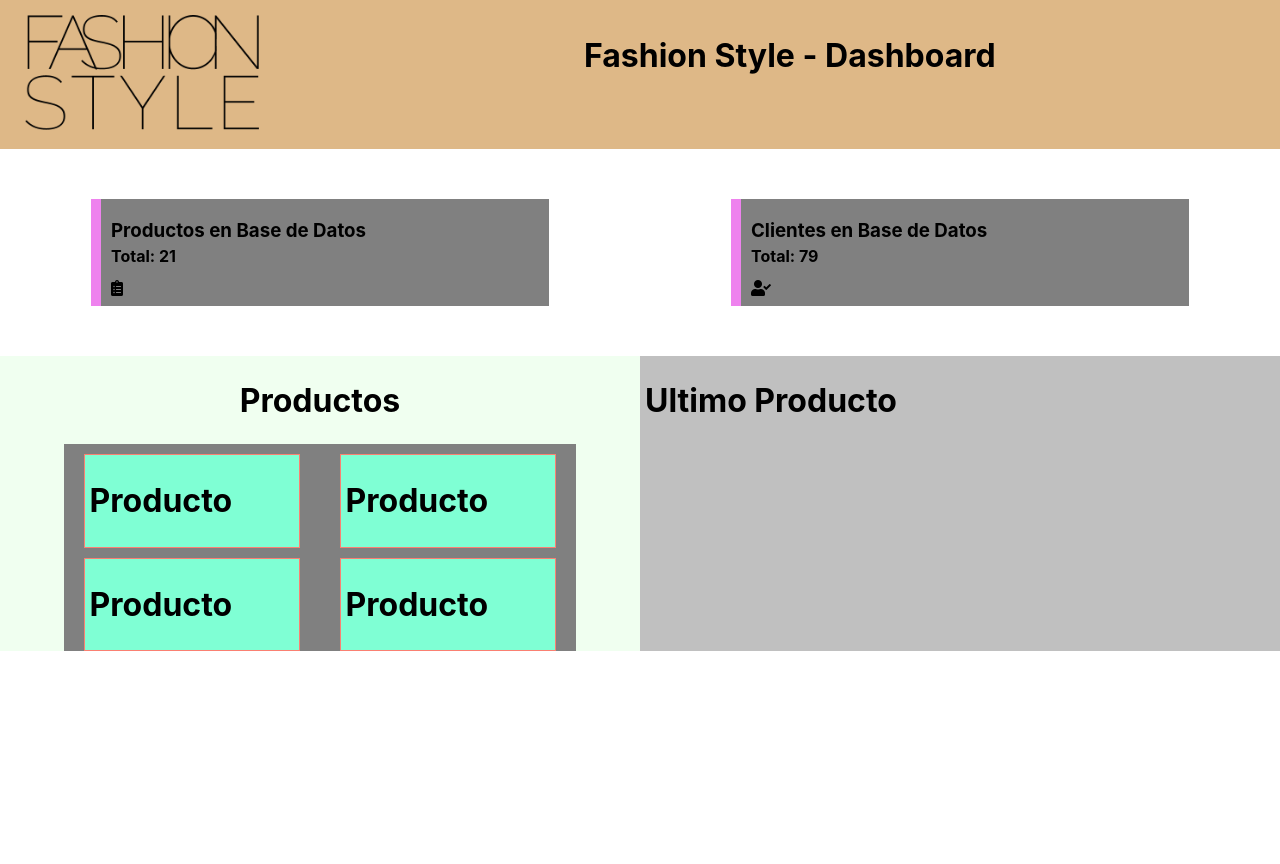
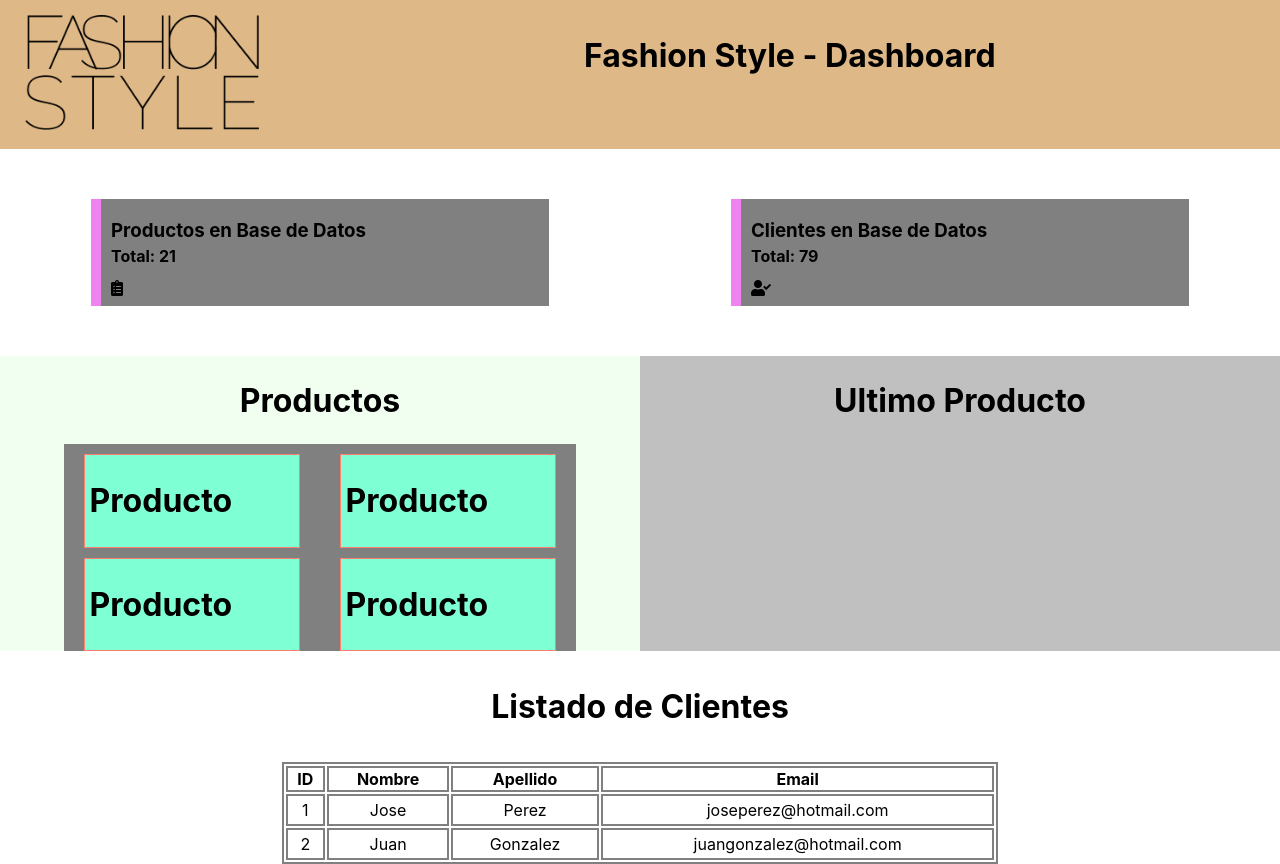
Before and after one commit to msalperin/dashboard-react, a React (Create React App) app in the folder fashion-app/: page / in a window 1280 px wide. Before the commit the page ends 800 px from the top, so only its background shows below. Built offline with nearby package versions, Linux system fonts and the light colour scheme.

Commit message:
mas avances

```diff
--- a/fashion-app/src/App.css
+++ b/fashion-app/src/App.css
@@ -72,6 +72,7 @@ h1{
 
 .titulo-centrado{
   margin:auto;
+  text-align: center;
   margin-top: 3%;
   margin-bottom: 3%;
   padding: 5px;
@@ -110,6 +111,31 @@ h2{
 .tarjeta-contenido{
   padding: 10px;
   line-height: 5px;
+}
+
+.clientes-container{
+  width: 100%;
+}
+
+.tablaClientes-container{
+  width: 80%;
+  margin:auto;
+}
+
+table{
+  width: 70%;
+  margin: auto;
+  border: 2px solid gray;
+  text-align: center;
+}
+
+th{
+  border: 2px solid gray;
+}
+
+td{
+  border: 2px solid gray;
+  padding: 4px;
 }
 
 
--- /dev/null
+++ b/fashion-app/src/components/CeldasTabla.js
@@ -0,0 +1,18 @@
+import React from 'react';
+
+
+function CeldasTabla(props){
+
+    return (
+                <tr>
+                    <td>{props.Id}</td>
+                    <td>{props.Nombre}</td>
+                    <td>{props.Apellido}</td>
+                    <td>{props.Mail}</td>
+                </tr>
+            )
+    }
+
+
+
+export default CeldasTabla;
--- /dev/null
+++ b/fashion-app/src/components/ContainerClientes.js
@@ -0,0 +1,19 @@
+import React from "react";
+import TablaClientes from "./TablaClientes";
+
+
+function ContainerClientes(){
+
+    return (
+
+        <div className="clientes-container">
+
+           <TablaClientes></TablaClientes>
+
+
+        </div>
+    )
+
+}
+
+export default ContainerClientes;
--- a/fashion-app/src/components/DashboardContainer.js
+++ b/fashion-app/src/components/DashboardContainer.js
@@ -1,6 +1,7 @@
 import React from "react";
 import ContainerTarjetas from "./ContainerTarjetas";
 import ContainerProductos from "./ContainerProductos";
+import ContainerClientes from "./ContainerClientes";
 
 
 function DashboardContainer(){
@@ -11,6 +12,7 @@ function DashboardContainer(){
 
             <ContainerTarjetas></ContainerTarjetas>
             <ContainerProductos></ContainerProductos>
+            <ContainerClientes></ContainerClientes>
 
         </div>
 
--- /dev/null
+++ b/fashion-app/src/components/TablaClientes.js
@@ -0,0 +1,57 @@
+import React from "react";
+import CeldasTabla from "./CeldasTabla";
+
+let tableRowsData = [
+
+    {
+        Id: '1',
+        Nombre: 'Jose',
+        Apellido: 'Perez',
+        Mail: 'joseperez@hotmail.com',
+
+    },
+    {
+        Id: '2',
+        Nombre: 'Juan',
+        Apellido: 'Gonzalez',
+        Mail: 'juangonzalez@hotmail.com',
+    },
+
+]
+
+
+function TablaClientes(){
+
+    return (
+
+        <div className="tablaClientes-container">
+
+            <div>
+             <h1 className="titulo-centrado">Listado de Clientes</h1>
+            </div>
+
+            <div>
+               <table>
+                    <tr>
+                        <th>ID</th>
+                        <th>Nombre</th>
+                        <th>Apellido</th>
+                        <th>Email</th>
+                    </tr>
+
+                         {tableRowsData.map( ( row , i) => {
+                                return <CeldasTabla { ...row} key={i}/>
+                        })
+                        }
+
+                </table>
+
+            </div>
+
+        </div>
+
+    )
+
+}
+
+export default TablaClientes;
--- a/fashion-app/src/components/TablaProductos.js
+++ b/fashion-app/src/components/TablaProductos.js
@@ -1,6 +1,5 @@
 import React from "react";
 import Productos from "./Productos";
-
 
 
 let productosTotal = ["Aros de Plata", "Anillo", "Cadena", "Collar"]
```
